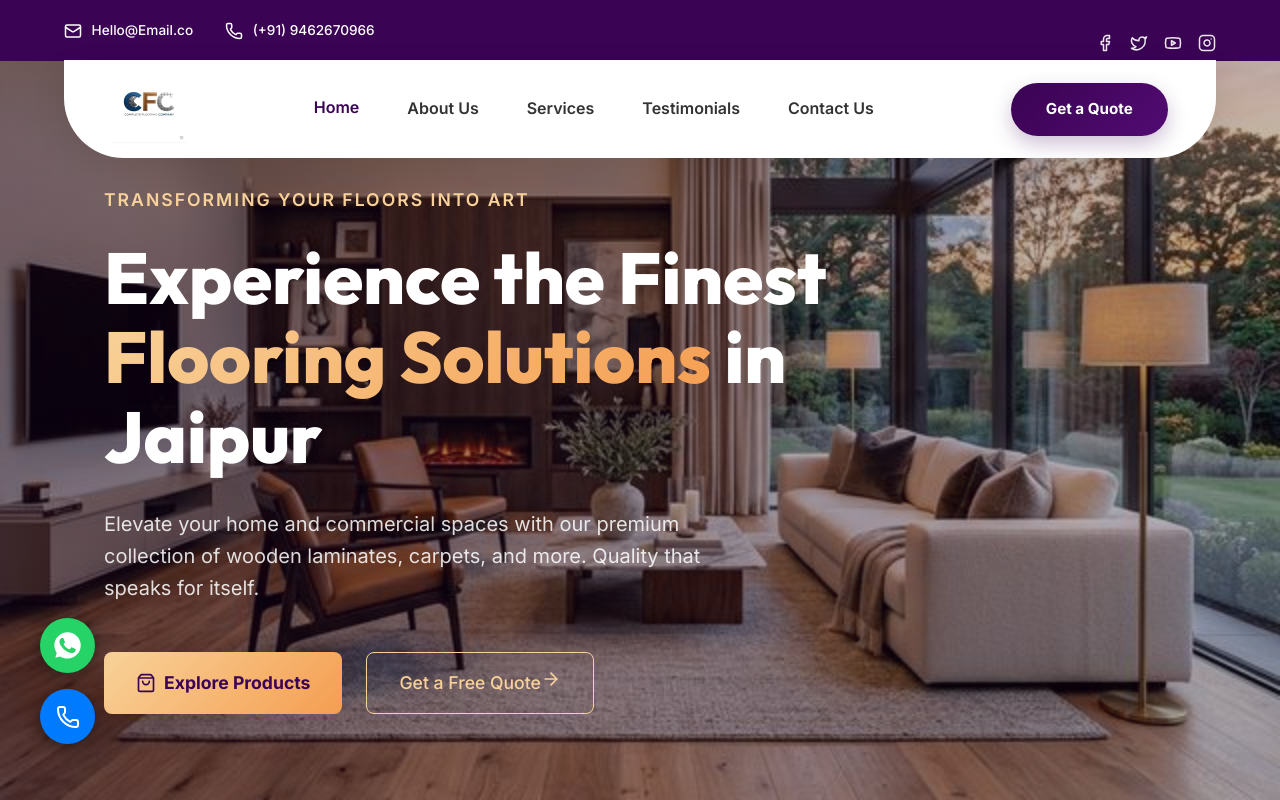
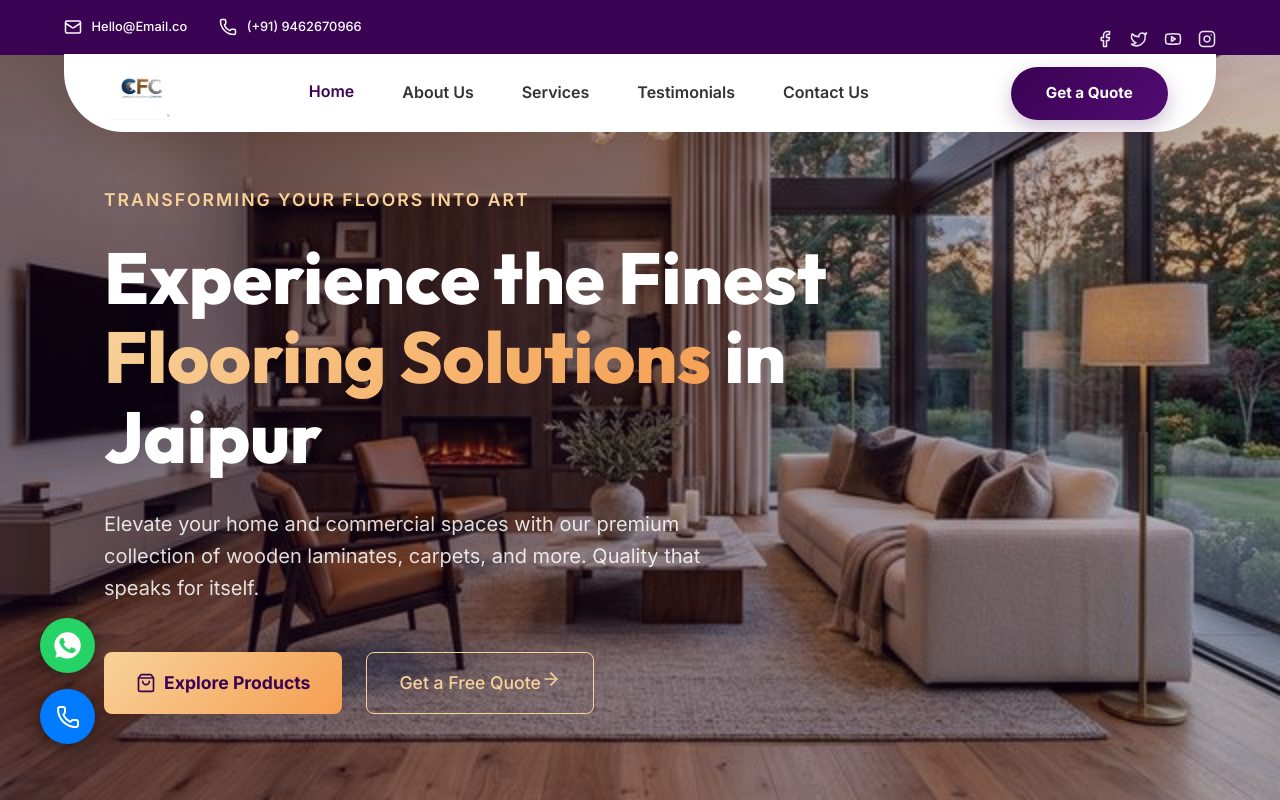
Before and after one commit to Eshbanoliver/complete-flooring-website-showcase, a React (Vite) app: page / in a window 1280 px wide. Shown: the top 800 px of the page. Built offline with nearby package versions, Linux system fonts and the light colour scheme.

Commit message:
New nav bar fixed

```diff
--- a/src/components/Navbar.css
+++ b/src/components/Navbar.css
@@ -18,8 +18,8 @@
 .top-bar {
   background-color: var(--theme-purple);
   color: #ffffff;
-  padding: 0.6rem 5%;
-  font-size: 0.85rem;
+  padding: 0.4rem 5%;
+  font-size: 0.8rem;
   font-weight: 500;
   transition: all 0.4s ease;
 }
@@ -87,7 +87,7 @@
   max-width: 1400px;
   margin: 0 auto;
   background: var(--nav-white);
-  padding: 0.8rem 3rem; /* Reduced padding */
+  padding: 0.5rem 3rem; /* Further reduced padding */
   display: flex;
   justify-content: space-between;
   align-items: center;
@@ -95,7 +95,7 @@
   border-bottom-right-radius: 60px;
   box-shadow: 0 12px 35px rgba(0, 0, 0, 0.08);
   transition: all 0.4s ease;
-  min-height: 75px; /* Sleeker profile */
+  min-height: 65px; /* Sleeker profile */
 }
 
 .navbar-header.scrolled {
@@ -103,8 +103,8 @@
 }
 
 .navbar-header.scrolled .main-nav-container {
-  padding: 0.6rem 2.5rem;
-  min-height: 65px; /* More compact sticky state */
+  padding: 0.4rem 2.5rem;
+  min-height: 55px; /* Even more compact sticky state */
   background: rgba(255, 255, 255, 0.95);
   backdrop-filter: blur(20px);
   -webkit-backdrop-filter: blur(20px);
@@ -115,19 +115,19 @@
 }
 
 .navbar-logo img {
-  height: 65px; /* Re-balanced logo size */
+  height: 55px; /* Proportional logo size */
   width: auto;
   transition: all 0.4s ease;
   object-fit: contain;
   mix-blend-mode: multiply;
-  transform: scale(1.15); /* Subtle scale */
+  transform: scale(1.1); /* Subtle scale */
   transform-origin: left center;
   filter: contrast(1.1);
 }
 
 .navbar-header.scrolled .navbar-logo img {
-  height: 50px;
-  transform: scale(1.1);
+  height: 45px;
+  transform: scale(1.05);
 }
 
 .navbar-links {
```
